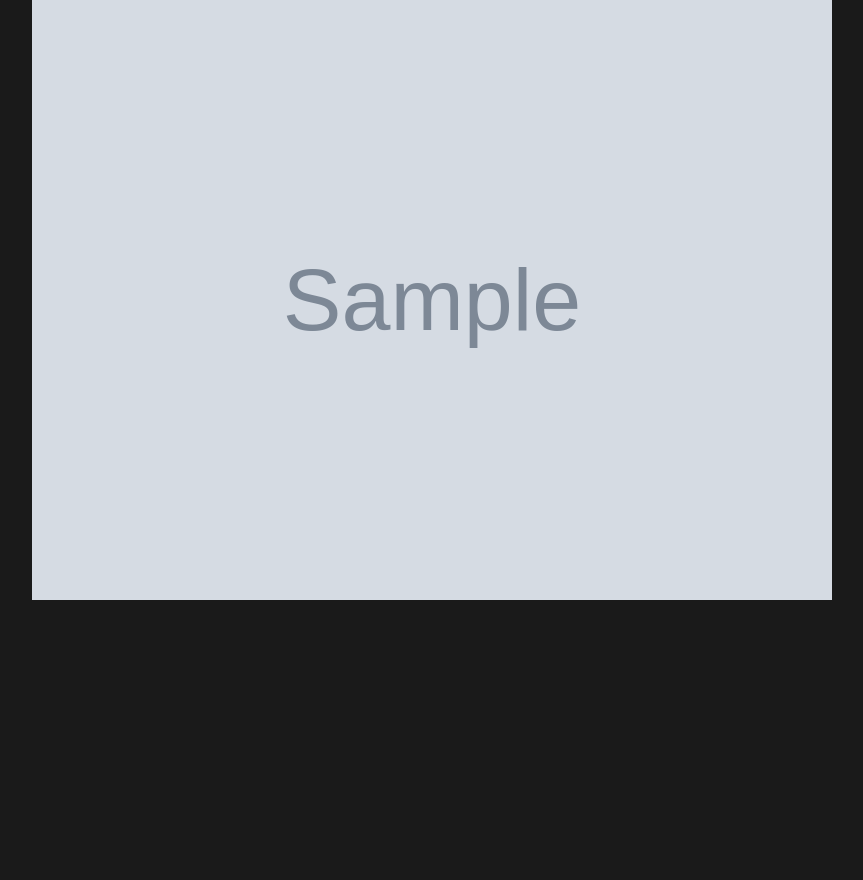
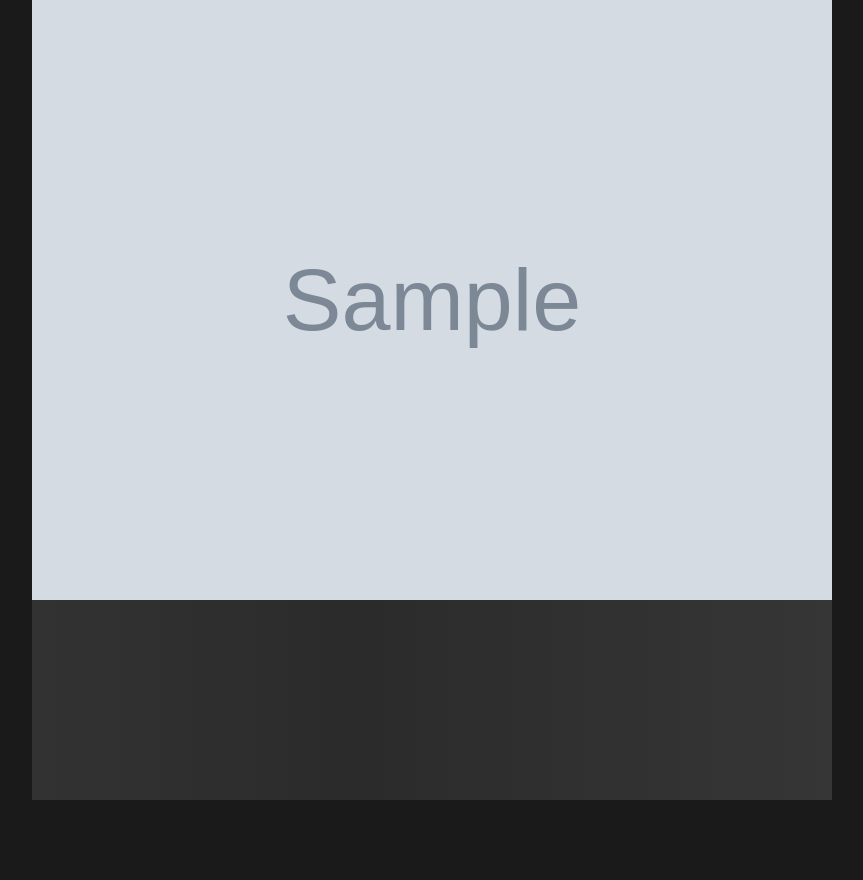
Before and after one commit to locthy/comic_lib, a Flask app: template templates/chapter.html in a window 1280 px wide. Shown: the whole page, without its empty margins (208-1071 px from the left). Before the commit the page ends 600 px from the top, so only its background shows below. Run offline with Flask 3, Linux system fonts and the light colour scheme; the template is opened without the code that fills it: most values are stand-ins (such as "Sample title", 1, 10 or a date in 2020); grey boxes marked "Sample" are stand-in pictures; some libraries are stand-ins or nearby versions.

Commit message:
Update the lazy loading for efficiency

```diff
--- a/templates/chapter.html
+++ b/templates/chapter.html
@@ -84,6 +84,7 @@
             max-width: 800px;
             display: flex;
             flex-direction: column;
+            gap: 2px;
             align-items: center;
             background-color: #000;
         }
@@ -95,6 +96,10 @@
             /* Removes bottom whitespace reserved for text descenders */
             margin: 0;
             padding: 0;
+            opacity: 0;
+            /* Start hidden */
+            transition: opacity 0.5s ease-in;
+            /* Fade in effect */
         }
 
         /* Smooth scrolling for anchor jumps if we added them */
@@ -131,6 +136,49 @@
             font-weight: bold;
             margin-left: 20px;
         }
+
+        /* The Skeleton Animation */
+        @keyframes shimmer {
+            0% {
+                background-position: -200% 0;
+            }
+
+            100% {
+                background-position: 200% 0;
+            }
+        }
+
+        .skeleton {
+            background: #2b2b2b;
+            /* Base color (Màu nền) */
+            background-image: linear-gradient(90deg,
+                    #2b2b2b 0px,
+                    #3d3d3d 50%,
+                    #2b2b2b 100%);
+            /* The gradient creates the light bar */
+            background-size: 200% 100%;
+            animation: shimmer 1.5s infinite linear;
+            /* The moving animation */
+        }
+
+        /* Image styles for the transition */
+        .card-img-wrapper {
+            width: 100%;
+            min-height: 800px;
+            /* Fixed height is important for skeletons! */
+            display: block;
+            background-color: #2b2b2b;
+        }
+
+        .card-img-wrapper img {
+            width: 100%;
+            height: 100%;
+            object-fit: cover;
+            opacity: 0;
+            /* Hidden initially (Ẩn lúc đầu) */
+            transition: opacity 0.5s ease-in;
+            /* Fade in effect */
+        }
     </style>
 </head>
 
@@ -143,13 +191,16 @@
 
     <div class="reader-container">
         {% for img in images %}
-        <img src="{{ url_for('serve_image', comic_name=comic_name, chapter_folder=current_chapter.folder, filename=img) }}"
-            class="page-img" loading="lazy" alt="Page {{ loop.index }}">
+        <div class="card-img-wrapper skeleton">
+            <img src="{{ url_for('serve_image', comic_name=comic_name, chapter_folder=current_chapter.folder, filename=img) }}"
+                class="page-img" loading="lazy" onload="this.style.opacity='1'" alt=" Page {{ loop.index }} ">
+        </div>
         {% endfor %}
     </div>
 
     <!-- Padding to prevent content from being hidden behind the bottom nav -->
-    <div style="height: 80px;"></div>
+    <div style=" height: 80px;">
+    </div>
 
     <div class="nav-bar" id="navBar">
         <a href="{{ url_for('index') }}" class="nav-home-btn">
--- a/truyen.py
+++ b/truyen.py
@@ -11,7 +11,6 @@ init(autoreset=True)
 # --- CONFIGURATION ---
 # Base directory for all downloads
 KHO_TRUYEN_DIR = os.path.join("static", "kho_truyen")
-MAX_CHAPTER = 1
 # Log file for failed downloads
 LOG_FILE = os.path.join(os.path.dirname(os.path.abspath(__file__)), "log_fail.json")
 
```
